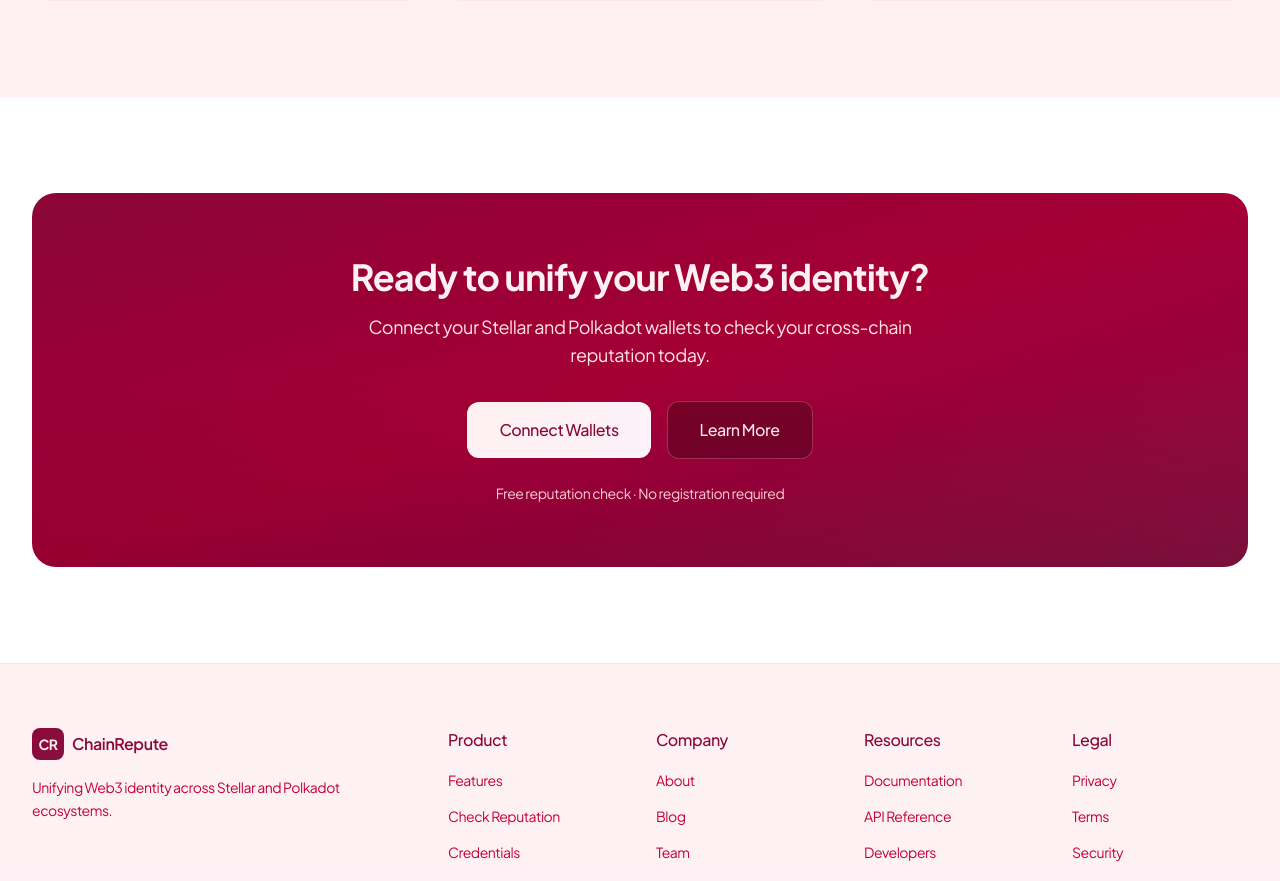
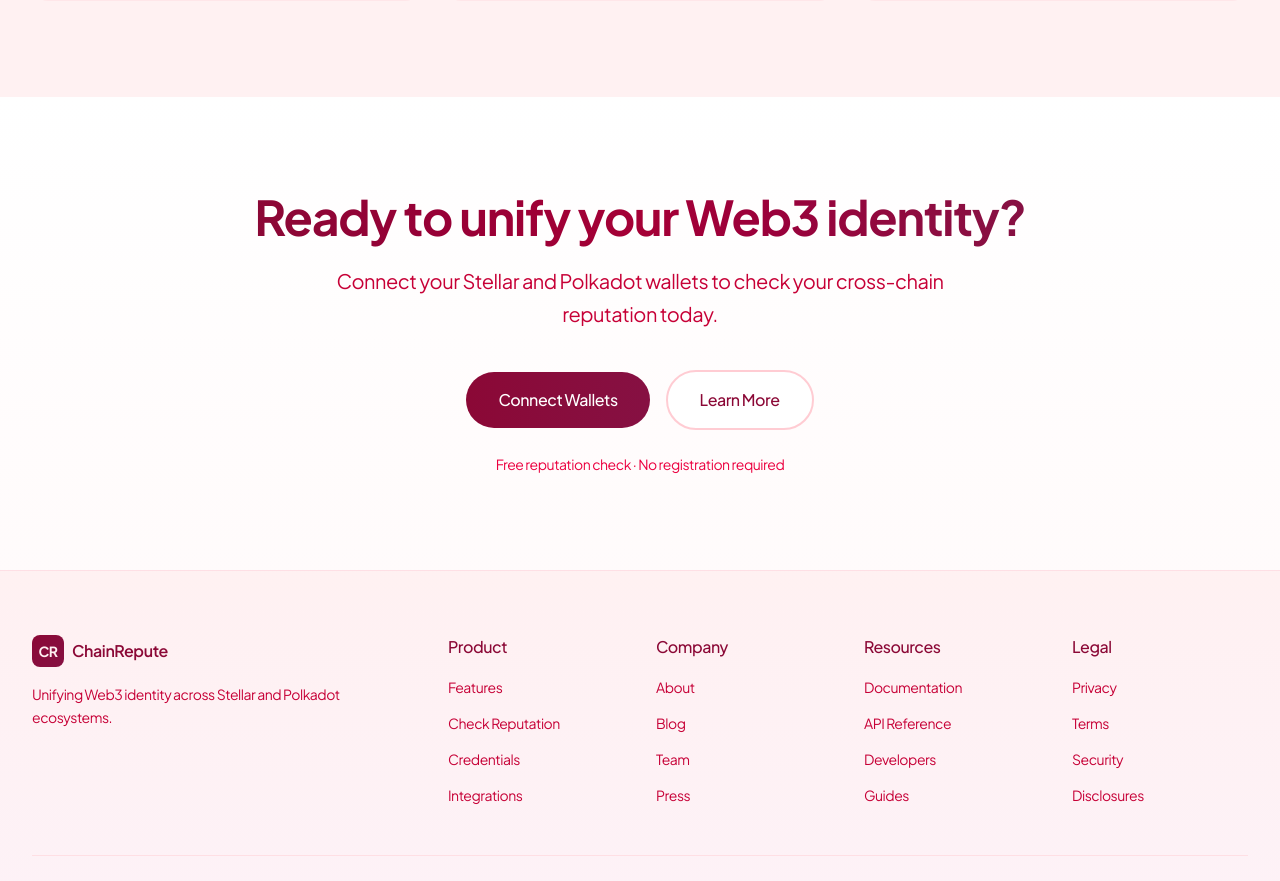
Before and after one commit to ayuxy027/polkadotxstellar, a React (Vite) app: page / in a window 1280 px wide. Shown: the part 2917-3798 px from the top of the page. Built offline with nearby package versions, Linux system fonts and the light colour scheme.

Commit message:
feat: update CTA component with new gradient background.

```diff
--- a/src/components/CTA.tsx
+++ b/src/components/CTA.tsx
@@ -1,30 +1,29 @@
 const CTA = () => {
   return (
-    <section className="py-24 bg-white">
-      <div className="max-w-7xl mx-auto px-6 lg:px-8">
-        <div className="relative bg-gradient-to-br from-rose-900 via-rose-800 to-pink-900 rounded-3xl p-12 md:p-16 text-center overflow-hidden">
-          {/* Decorative gradient overlay */}
-          <div className="absolute inset-0 bg-gradient-to-t from-black/10 via-transparent to-transparent pointer-events-none"></div>
-
-          <div className="relative z-10">
-            <h2 className="text-3xl md:text-4xl font-bold text-rose-50 mb-4 tracking-tight">
+    <section className="py-24 bg-gradient-to-b from-white to-rose-50/30">
+      <div className="max-w-4xl mx-auto px-6 lg:px-8">
+        <div className="text-center">
+          <h2 className="text-4xl md:text-5xl font-bold mb-6 tracking-tight">
+            <span className="bg-gradient-to-r from-rose-900 via-rose-800 to-pink-900 bg-clip-text text-transparent">
               Ready to unify your Web3 identity?
+            </span>
           </h2>
-            <p className="text-lg text-rose-100 max-w-xl mx-auto mb-8">
+          <p className="text-xl text-rose-700 max-w-2xl mx-auto mb-10 leading-relaxed">
             Connect your Stellar and Polkadot wallets to check your cross-chain reputation today.
           </p>
-            <div className="flex flex-col sm:flex-row items-center justify-center gap-4">
-              <button className="w-full sm:w-auto px-8 py-4 bg-gradient-to-r from-rose-50 to-pink-50 text-rose-900 rounded-xl text-base font-medium transition-all duration-300 ease-out hover:from-white hover:to-rose-50 hover:shadow-2xl hover:shadow-rose-900/30 hover:-translate-y-0.5">
+
+          <div className="flex flex-col sm:flex-row items-center justify-center gap-4 mb-6">
+            <button className="w-full sm:w-auto px-8 py-4 bg-gradient-to-r from-rose-900 to-pink-900 text-white rounded-full text-base font-medium transition-all duration-300 ease-out hover:from-rose-800 hover:to-pink-800 hover:shadow-xl hover:shadow-rose-900/30 hover:-translate-y-1">
               Connect Wallets
             </button>
-              <button className="w-full sm:w-auto px-8 py-4 bg-rose-950/50 text-rose-100 border border-rose-300/30 rounded-xl text-base font-medium transition-all duration-300 ease-out hover:bg-rose-950/70 hover:border-rose-300/50 hover:shadow-lg hover:shadow-rose-900/20 hover:-translate-y-0.5">
+            <button className="w-full sm:w-auto px-8 py-4 bg-white text-rose-900 border-2 border-rose-200 rounded-full text-base font-medium transition-all duration-300 ease-out hover:border-rose-300 hover:bg-rose-50 hover:shadow-lg hover:-translate-y-1">
               Learn More
             </button>
           </div>
-            <p className="text-sm text-rose-200 mt-6">
+
+          <p className="text-sm text-rose-600">
             Free reputation check · No registration required
           </p>
-          </div>
         </div>
       </div>
     </section>
```
Lines whose indentation alone changed are shown as unchanged.
